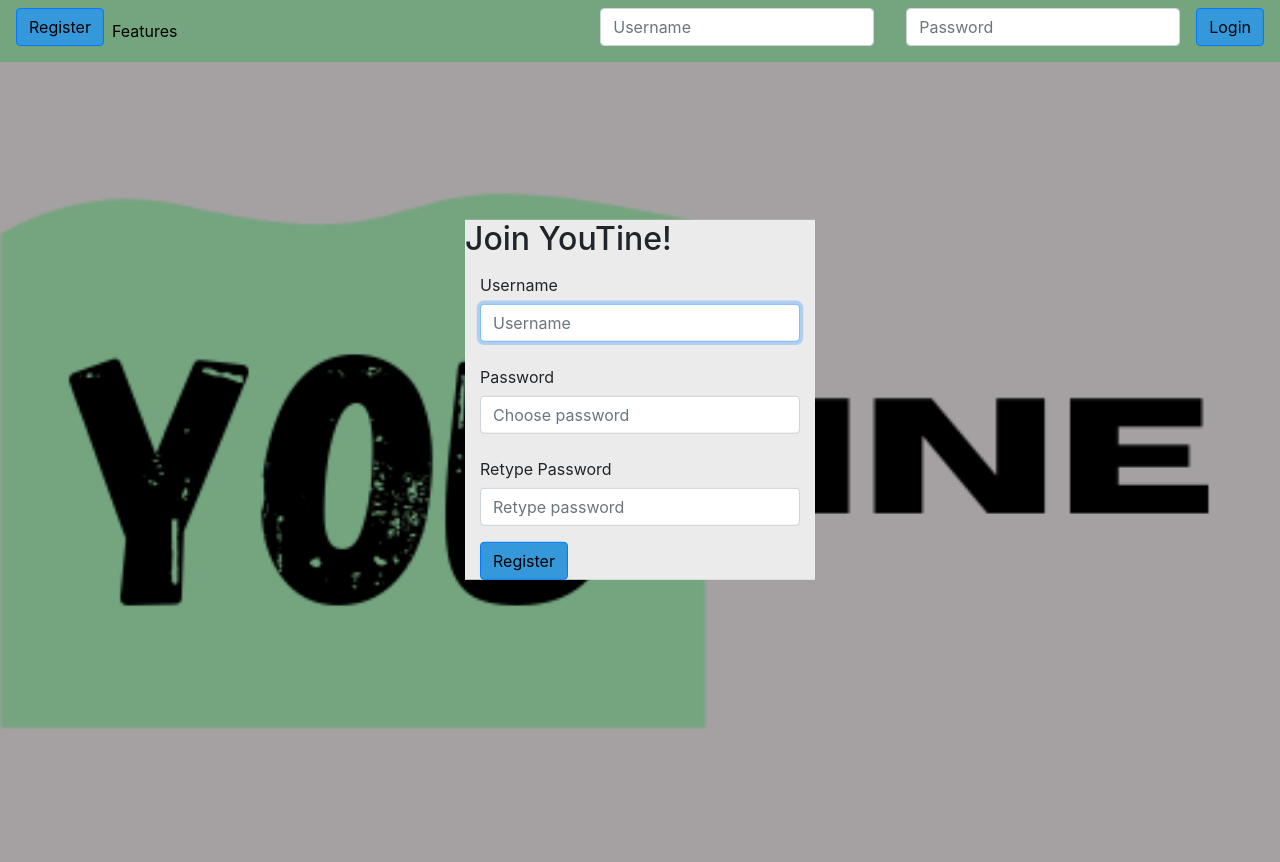
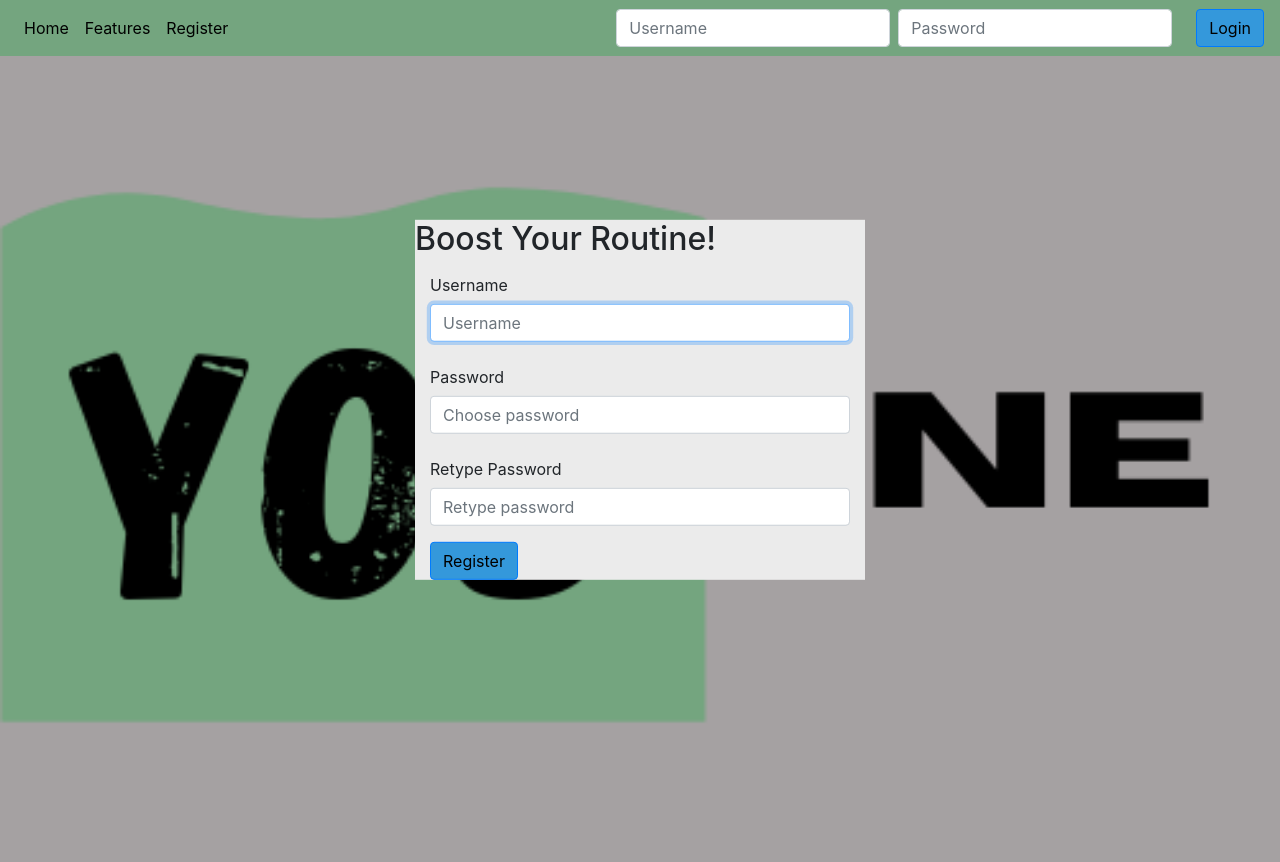
Before and after one commit to crystal-dawn/cs50_final_project, a Flask app: page /register in a window 1280 px wide. After the commit the page ends 723 px from the top, so only its background shows below. Run offline with Flask 2, Linux system fonts and the light colour scheme; some libraries are stand-ins or nearby versions.

Commit message:
restore: aestetics

```diff
--- a/application.py
+++ b/application.py
@@ -82,9 +82,6 @@ def validate_password():
     password = request.form.get("choosePassword")
     password_confirmed = request.form.get("retypePassword") == password
 
-    app.logger.info("password: %s", password)
-    app.logger.info("confirmation: %s", password_confirmed)
-
     if not password:
         return "Choose an eight character password"
     return None
--- a/static/styles.css
+++ b/static/styles.css
@@ -41,6 +41,10 @@ body {
     -ms-transform: translate(-50%, -50%);
     transform: translate(-50%, -50%);
     width: 90%;
-    max-width: 350px;
+    max-width: 450px;
     background-color: #ebebeb;
 }
+
+.alert-success {
+    width: 300px;
+}
--- a/templates/nav.html
+++ b/templates/nav.html
@@ -1,25 +1,36 @@
-{% block nav %}
-<nav class="navbar navbar-expand-md primary">
-  <a href="/register">
-    <button class="btn btn-primary btn-main-nav mb-2" type="button" data-toggle="modal" data-target="#registerModal">Register</button>
-  </a>
-  <div class="collapse navbar-collapse">
-    <ul class="navbar-nav mr-auto">
-      <li class="nav-item">
-        <a class="nav-link" href="#">Features</a>
-      </li>
+<nav class="navbar navbar-expand-lg navbar-light primary">
+  <!--Hamburger menu for mobile & tablet-->
+  <button class="navbar-toggler"
+          type="button"
+          data-toggle="collapse"
+          data-target="#layoutNavContent"
+          aria-controls="layoutNavContent"
+          aria-expanded="false"
+          aria-label="Toggle layout navigation"
+          >
+    <span class="navbar-toggler-icon"></span>
+  </button>
+
+  <!--Wrap nav to collapse on small screens-->
+  <nav class="collapse navbar-collapse nav-justified" id="layoutNavContent">
+    <!--List items to form dropdown-->
+    <ul class="nav navbar-nav mr-auto">
+        <!--TODO: Dynamic active pill and screen reader elements-->
+      <li class="nav-item"><a class="nav-link" href="/">Home</a></li>
+      <li class="nav-item"><a class="nav-link" href="/features">Features</a></li>
+      <li class="nav-item"><a class="nav-link" href="/register">Register</a></li>
     </ul>
+    <!--Login form-->
     <form class="form-inline">
-      <div class="form-group mx-sm-3 mb-2">
-        <label for="username" class="sr-only">Username</label>
-        <input type="text" class="form-control" id="username" placeholder="Username">
+      <div class="form-group">
+        <label for="loginUsername" class="sr-only">Username</label>
+        <input class="form-control mr-2" id="loginUsername" type="text" placeholder="Username">
       </div>
-      <div class="form-group mx-sm-3 mb-2">
-        <label for="password" class="sr-only">Password</label>
-        <input type="password" class="form-control" id="password" placeholder="Password">
+      <div class="form-group">
+        <label form="loginPassword" class="sr-only">Password</label>
+        <input class="form-control mr-2" id="loginPassword" type="password" placeholder="Password">
       </div>
-      <button type="submit" class="btn btn-primary btn-main-nav mb-2">Login</button>
+      <button class="btn btn-primary btn-main-nav ml-3">Login</button>
     </form>
-  </div>
+  </nav>
 </nav>
-{% endblock %}
--- a/templates/register.html
+++ b/templates/register.html
@@ -4,7 +4,7 @@
 {% block main %}
 <!--Registration Form-->
 <form  class="registration-form d-flex flex-column" action="/register" method="post">
-  <h2>Join YouTine!</h2>
+  <h2>Boost Your Routine!</h2>
   <div class="form-group flex-row">
     <div class="col">
       <label for="registerUsername" class="col-form-label">Username</label>
```
